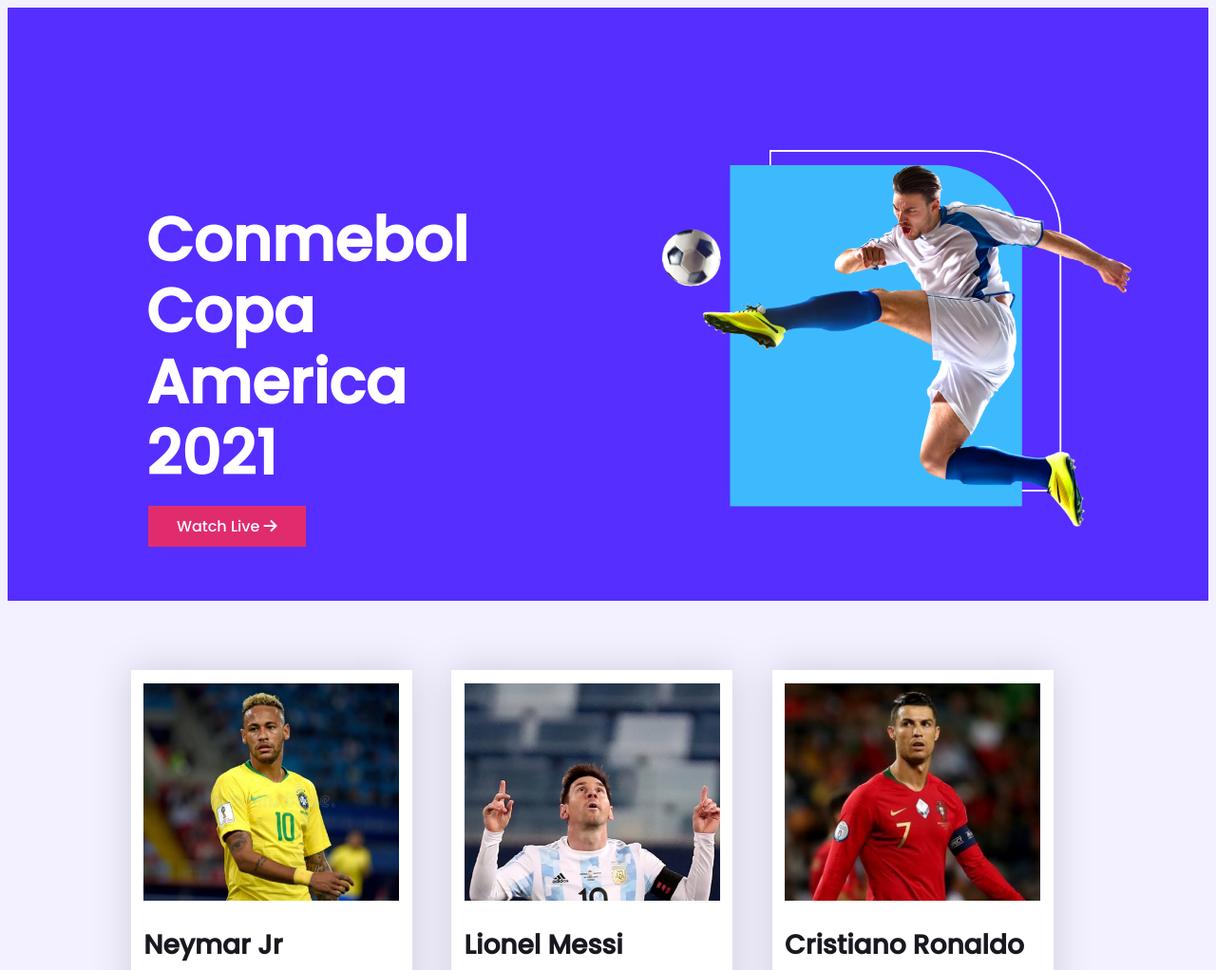
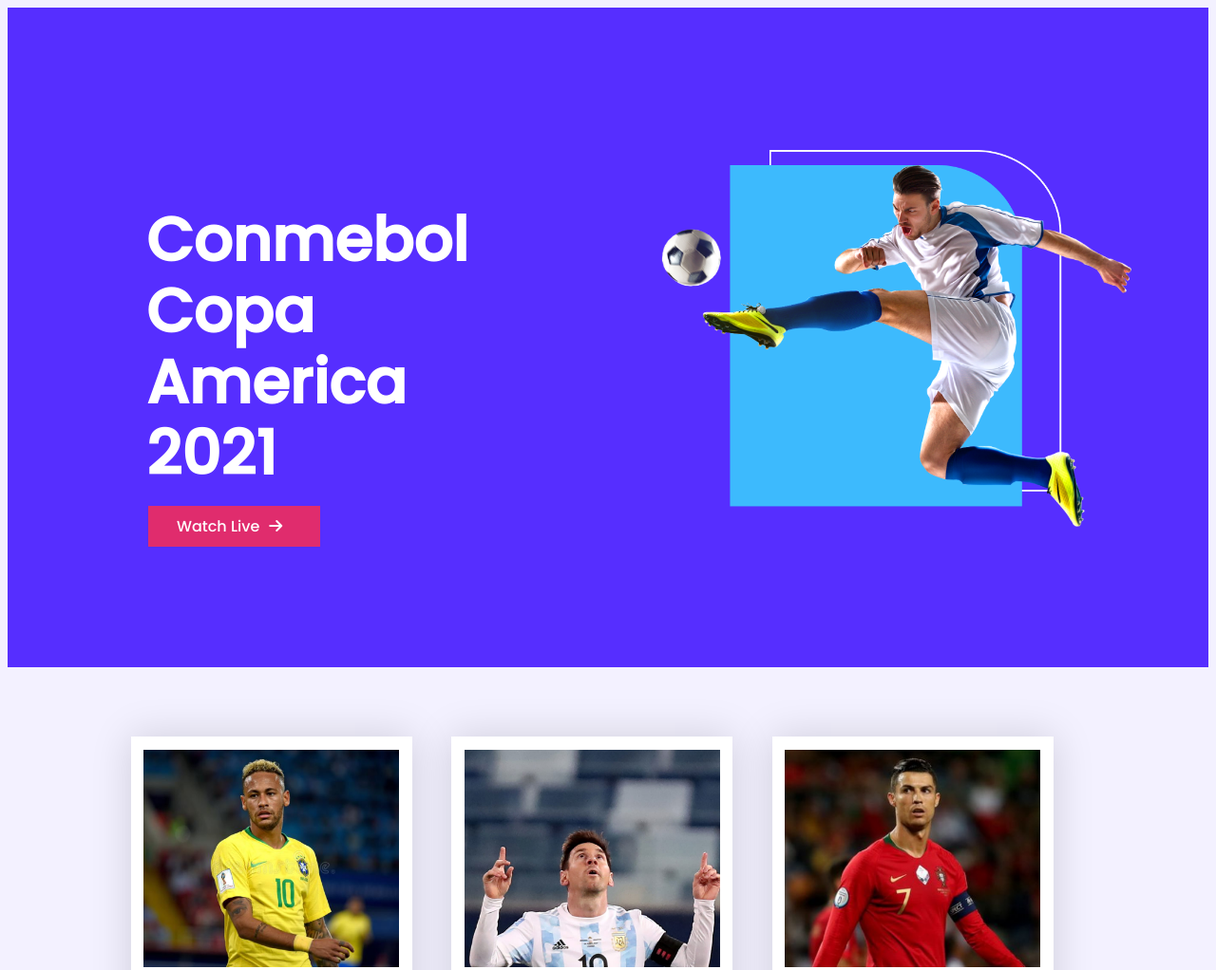
Before and after one commit to kaziragib18/Assignment-2-Responsive-Football, a plain HTML site: page index.html in a window 1280 px wide. Shown: the top 1022 px of the page at 95% size. Drawn offline with Linux system fonts and the light colour scheme.

Commit message:
button fix

```diff
--- a/index.html
+++ b/index.html
@@ -6,15 +6,15 @@
     <meta http-equiv="X-UA-Compatible" content="IE=edge">
     <meta name="viewport" content="width=device-width, initial-scale=1.0">
     <title>Responsive Football webpage</title>
-    <!-- Font Awesome -->
+    <!------- Font Awesome ------->
     <script src="https://kit.fontawesome.com/9110e3af72.js" crossorigin="anonymous"></script>
-    <!-- stylesheet -->
+    <!------ stylesheet ------->
     <link rel="stylesheet" href="style.css">
 
 </head>
 
 <body>
-    <!-- Header starts here -->
+    <!----- Header starts here-------->
     <header class="top-section">
         <div class="top-blogs">
             <div class="football-blogs">
@@ -22,8 +22,8 @@
                     <div class="blog-info">
                         <h2 class="section-title">Conmebol Copa America 2021</h2>
                         <!-- Button with icon -->
-                        <p class="button-design"><a class="button" target="_blank" href="#">Watch Live <i
-                                    class="fas fa-arrow-right"></i></a> </p>
+                        <p class="button-design"><a class="button" target="_blank" href="#">Watch Live<span><i
+                                    class="fas fa-arrow-right"></i></span></a> </p>
                     </div>
                     <div class="thumnail">
                         <div class="blog-info">
@@ -220,8 +220,8 @@
                                 channel. Don't miss any moment!</p>
 
                             <!-- Button with icon -->
-                            <p class="button-design"><a class="button" target="_blank" href="#">Watch Live <i
-                                        class="fas fa-arrow-right"></i></a> </p>
+                            <p class="button-design"><a class="button" target="_blank" href="#">Watch Live<span><i
+                                class="fas fa-arrow-right"></i></span></a> </p>
                         </div>
                         <div class="thumnail">
                             <div class="blog-info">
--- a/style.css
+++ b/style.css
@@ -1,7 +1,7 @@
-/* fonts */
+/*------------- fonts -----------*/
 @import url('https://fonts.googleapis.com/css2?family=Poppins:wght@500&display=swap');
 
-/* common style */
+/*--------- common style ----------- */
 body{
     font-family: 'Poppins', sans-serif;
     background-color: #F3F1FF;
@@ -12,7 +12,7 @@ main{
     flex-direction: column;
     align-items: center;
 }
-/* ----------Top blog starts here --------*/
+/* ---------- Top blog starts here --------*/
 .top-section {
     justify-content:space-between;
     background: #562EFF;
@@ -30,7 +30,7 @@ main{
 }
 
 .blog-info{
-    margin-bottom: 50px;
+    margin-bottom: 120px;
 
 }
 
@@ -77,7 +77,7 @@ main{
     transform: scale(1.1);
 }
 
-/* ------------football Player Style--------- */
+/* ------------ Football Player Style --------- */
 
 .container-player{
     width: 100%;
@@ -147,7 +147,7 @@ p.football-id{
     color: #6C6C6C;
 
 }
-/* ---------New Highlight Section----- */
+/* ---------New Highlight Section-------- */
 
 .section-title-highlight{
     font-family: Poppins;
@@ -175,7 +175,7 @@ p.football-id{
     transition: all 1s;
 }
 
-/* -------video---------*/
+/* ----------- Video section ------------*/
 .container-iframe{
     width: 970px;
     height: 550px;
@@ -211,7 +211,7 @@ h2{
     color: #18191F;
 }
 
-/* ---------Feedback Form section-------- */
+/* ---------Feedback Form section----------- */
 
 .Feedback-form{
     display: flex;
@@ -305,7 +305,7 @@ h2{
 
 }
 
-/* ---------Footer---------- */
+/* ------------Footer--------------- */
 footer{
     margin-block:initial;
     color: rgb(2, 2, 2);
@@ -335,8 +335,8 @@ span{
 
 
 
-/* Media Queries */
-/* For Mobile devices */
+/*-------------- Media Queries-------------- */
+/*-------------- For Mobile devices--------- */
 
 @media only screen and (max-width:688px) {
     .top-section, .container-football, .container-iframe{
@@ -394,11 +394,9 @@ span{
     .player, .blog{
         flex-direction: column;
     }
+}
+/* ---------Tablet Devices ---------*/
 
-
-
-}
-/* Tablet Devices */
 @media only screen and (min-width: 688px) and (max-width: 992px){
     .top-section, .container-football, .container-iframe{
         width: 100%;
```
